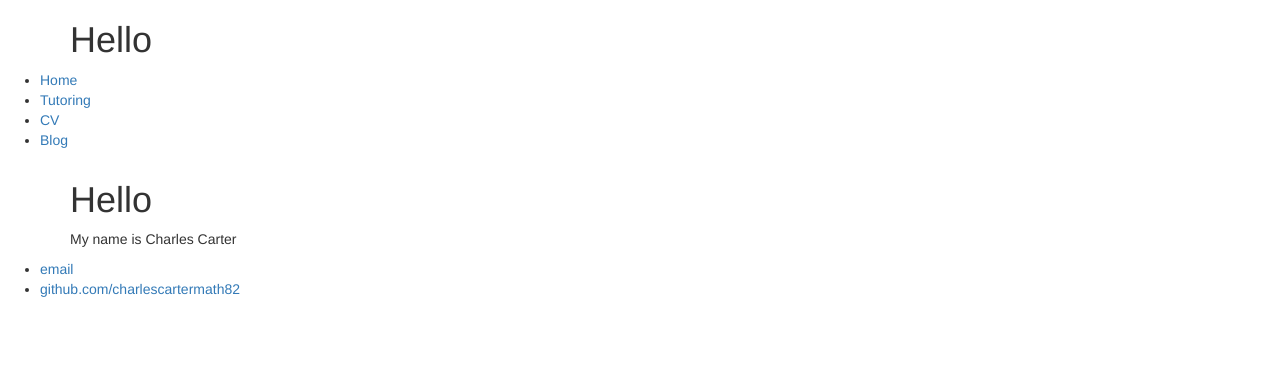
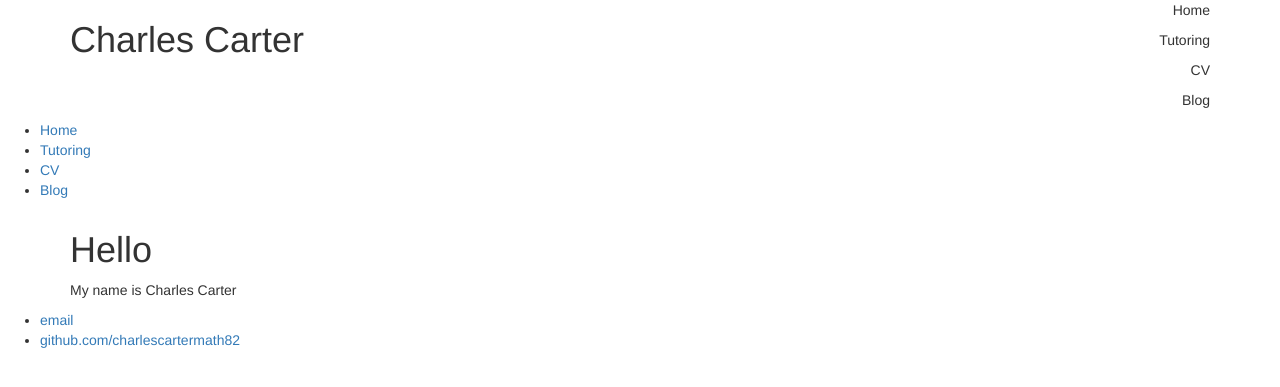
Before and after one commit to charlescartermath82/charlescartermath82.github.io, a Jekyll site: the page built from index.html, in a window 1280 px wide. Shown: the top 387 px of the page. Built offline with Jekyll 4.4.1, drawn with Linux system fonts in a browser that asks for light colours.

Commit message:
Update default.html

```diff
--- a/_layouts/default.html
+++ b/_layouts/default.html
@@ -8,7 +8,14 @@
 	<body>
 		<header class="container">
 			<div class="row">
-				<h1 class="col-sm-4">Hello</h1>
+				<h1 class="col-sm-4">Charles Carter</h1>
+				<nav class="col-sm-8 text-right">
+					<p>Home</p>
+					<p>Tutoring</p>
+					<p>CV</p>
+					<p>Blog</p>
+				</nav>
+
 			</div>
 		</header>
 		<nav>
```
